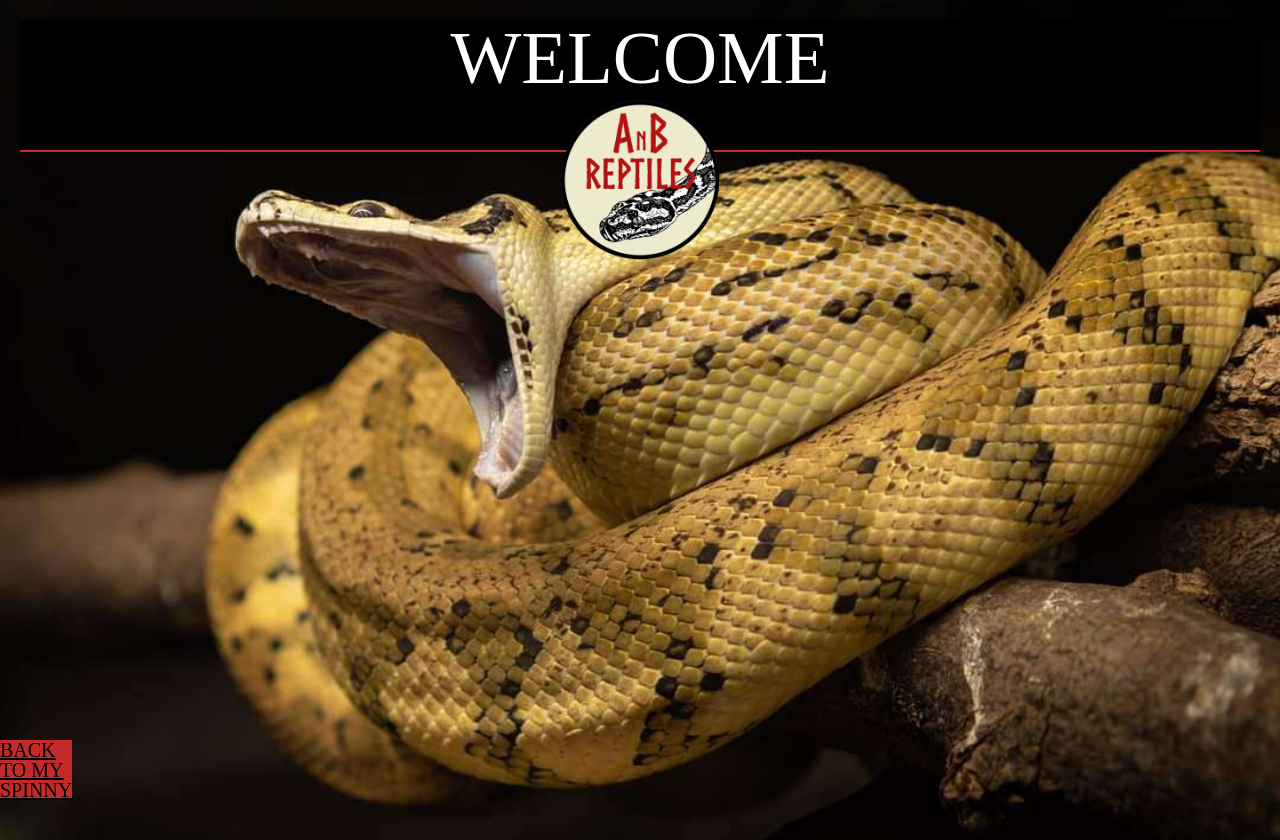
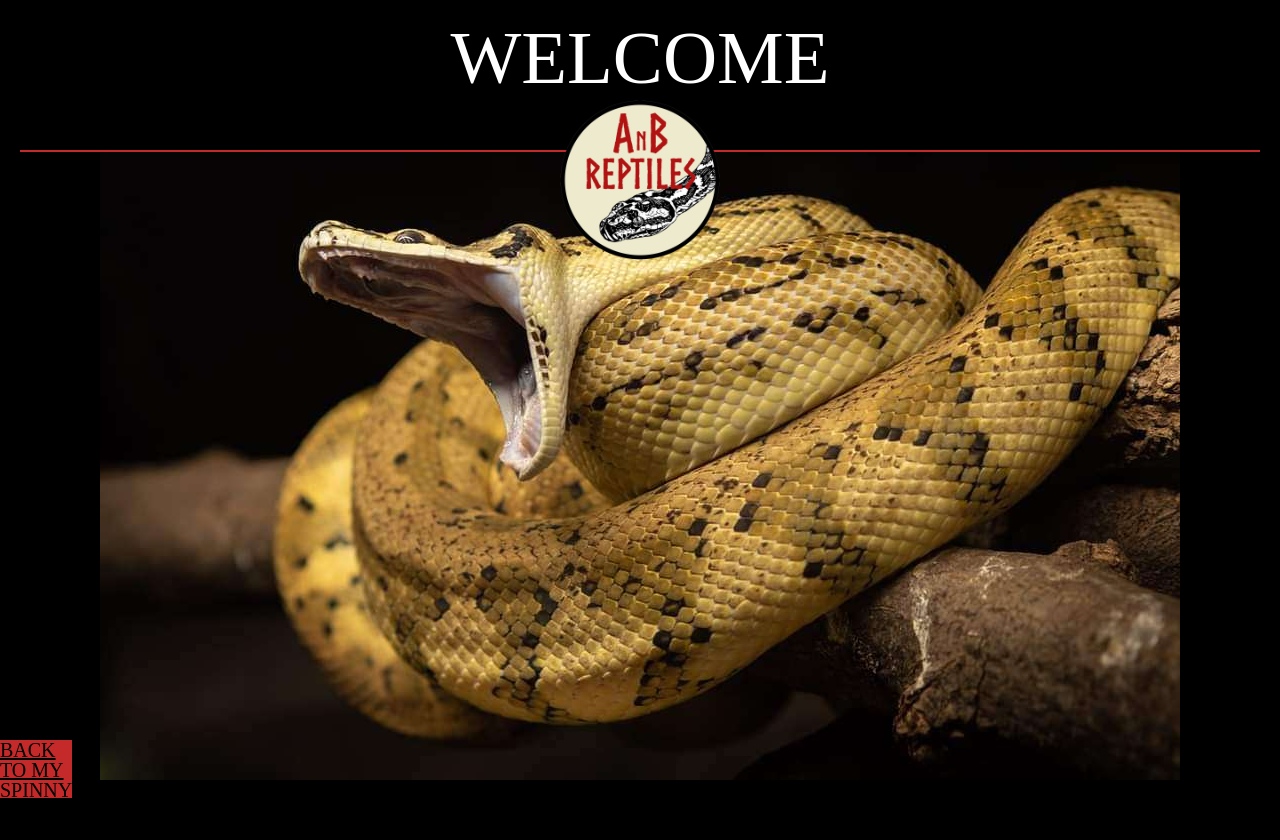
Before and after one commit to BenFrame/photo-site, a React (Create React App) app: page /Main in a window 1280 px wide. Built offline with nearby package versions, Linux system fonts and the light colour scheme.

Commit message:
Wip "Main inner Background"

```diff
--- a/src/App.css
+++ b/src/App.css
@@ -10,7 +10,8 @@
 }
 .App-inner{
   background-image: url('FB_IMG_1704487095953.jpg');
-  background-size: cover;
+  justify-content: center;
+  background-position: center;
   background-repeat: no-repeat;
   text-align: left;
   background-color: black;
--- a/src/Components/Main-inner.js
+++ b/src/Components/Main-inner.js
@@ -1,5 +1,6 @@
 import ablogo from '../ablogo.181d0c94.png'
 import { Link } from 'react-router-dom';
+import '../App.css';
 
 export default function Main() {
     return (
```
